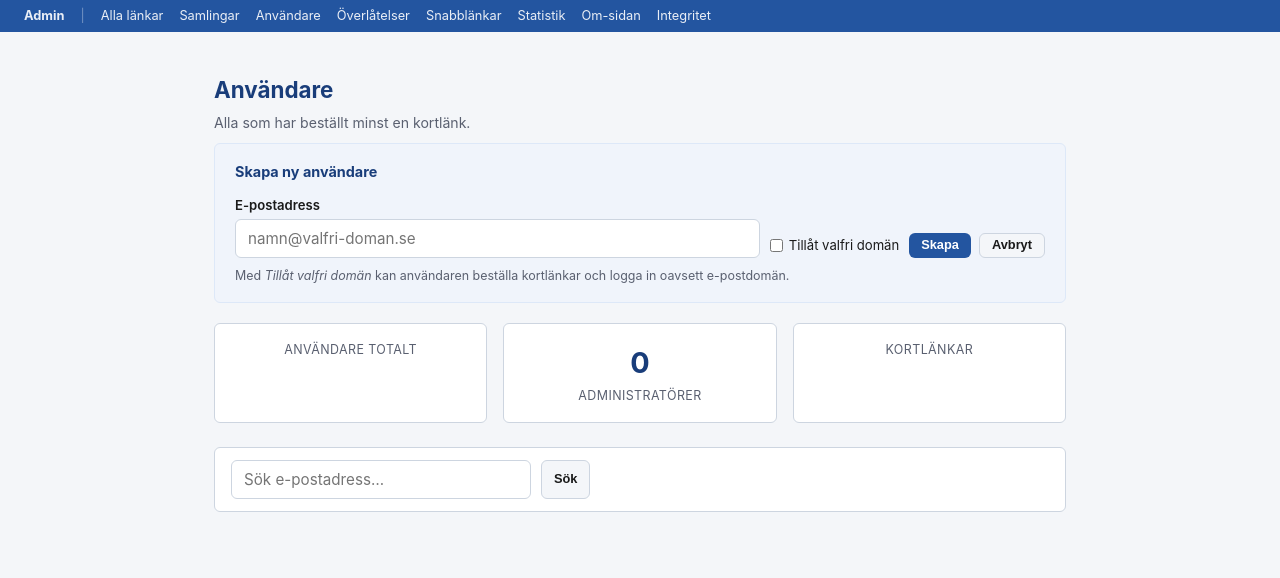
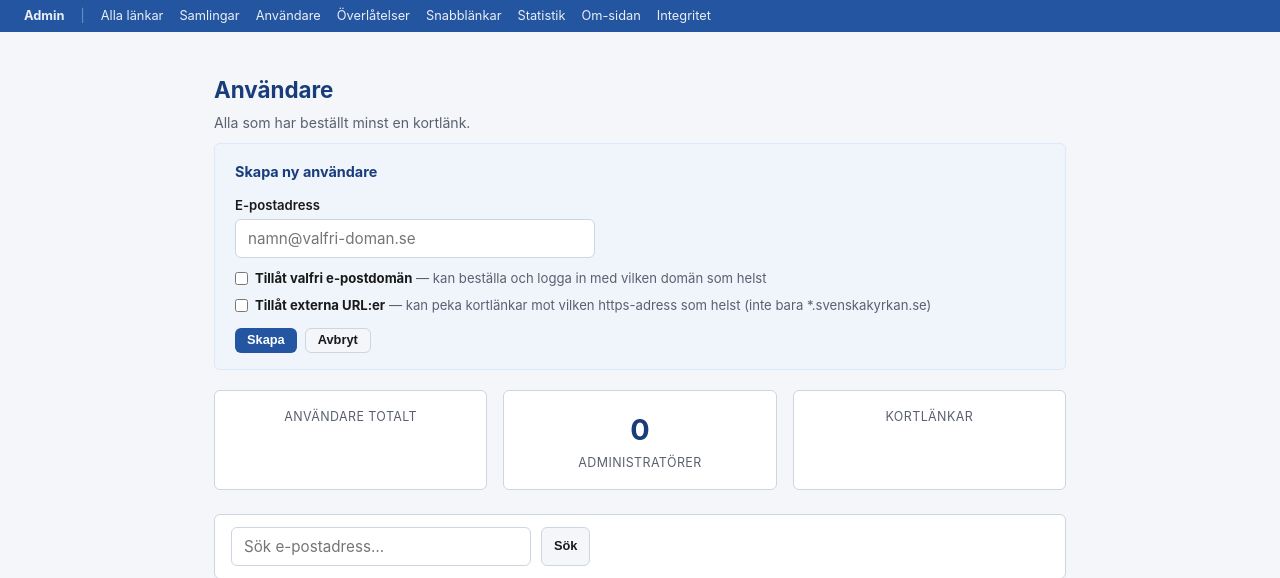
Before and after one commit to Armandur/svk-short, a FastAPI app: template app/templates/admin/users.html in a window 1280 px wide, after a click on "+ Skapa användare". Shown: the part 56-634 px from the top of the page. Run offline with FastAPI, Linux system fonts and the light colour scheme; the template is opened without the code that fills it, so the values that code supplies are empty.

Commit message:
Admin create user: add allow_any_domain and allow_external_urls checkboxes
Both permission flags can now be set directly when creating a user,
without needing to toggle them separately after creation.

https://claude.ai/code/session_014h7sAoTc7jDiupWMs9KVSA

```diff
--- a/app/templates/admin/users.html
+++ b/app/templates/admin/users.html
@@ -76,16 +76,26 @@
 
 <div class="create-user-panel" id="create-user-panel">
   <h3>Skapa ny användare</h3>
-  <form method="post" action="/admin/users/create" style="display:flex; gap:10px; flex-wrap:wrap; align-items:flex-end;">
+  <form method="post" action="/admin/users/create">
     <input type="hidden" name="csrf_token" value="{{ csrf_token() }}">
-    <div style="flex:1; min-width:220px;">
+    <div style="margin-bottom:10px;">
       <label style="font-size:.82rem; font-weight:600; display:block; margin-bottom:3px;">E-postadress</label>
-      <input type="email" name="email" placeholder="namn@valfri-doman.se" required style="width:100%;">
+      <input type="email" name="email" placeholder="namn@valfri-doman.se" required style="width:100%; max-width:360px;">
     </div>
-    <div style="display:flex; align-items:center; gap:6px; padding-bottom:2px;">
-      <label style="font-size:.82rem; display:flex; align-items:center; gap:6px; cursor:pointer; white-space:nowrap;">
+    <div style="display:flex; flex-direction:column; gap:6px; margin-bottom:12px;">
+      <label style="font-size:.82rem; display:flex; align-items:center; gap:7px; cursor:pointer;">
         <input type="checkbox" name="allow_any_domain" value="1">
-        Tillåt valfri domän
+        <span>
+          <strong>Tillåt valfri e-postdomän</strong>
+          <span style="font-weight:400; color:var(--muted);"> — kan beställa och logga in med vilken domän som helst</span>
+        </span>
+      </label>
+      <label style="font-size:.82rem; display:flex; align-items:center; gap:7px; cursor:pointer;">
+        <input type="checkbox" name="allow_external_urls" value="1">
+        <span>
+          <strong>Tillåt externa URL:er</strong>
+          <span style="font-weight:400; color:var(--muted);"> — kan peka kortlänkar mot vilken https-adress som helst (inte bara *.svenskakyrkan.se)</span>
+        </span>
       </label>
     </div>
     <div style="display:flex; gap:8px;">
@@ -96,9 +106,6 @@
       </button>
     </div>
   </form>
-  <p style="font-size:.78rem; color:var(--muted); margin-top:8px;">
-    Med <em>Tillåt valfri domän</em> kan användaren beställa kortlänkar och logga in oavsett e-postdomän.
-  </p>
 </div>
 
 {% if request.query_params.get('new_login_link') %}
```
Also changed, not shown: app/routes/admin.py (+9 -7 lines).
